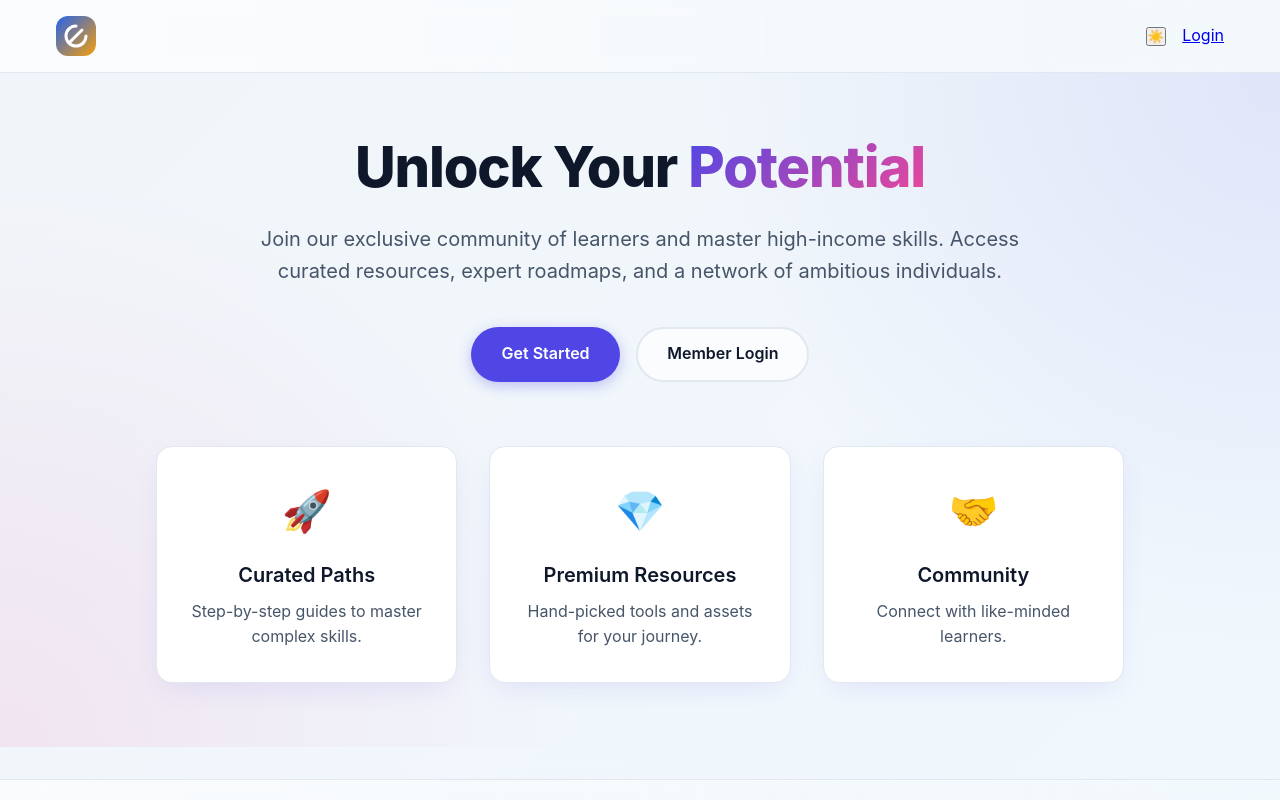
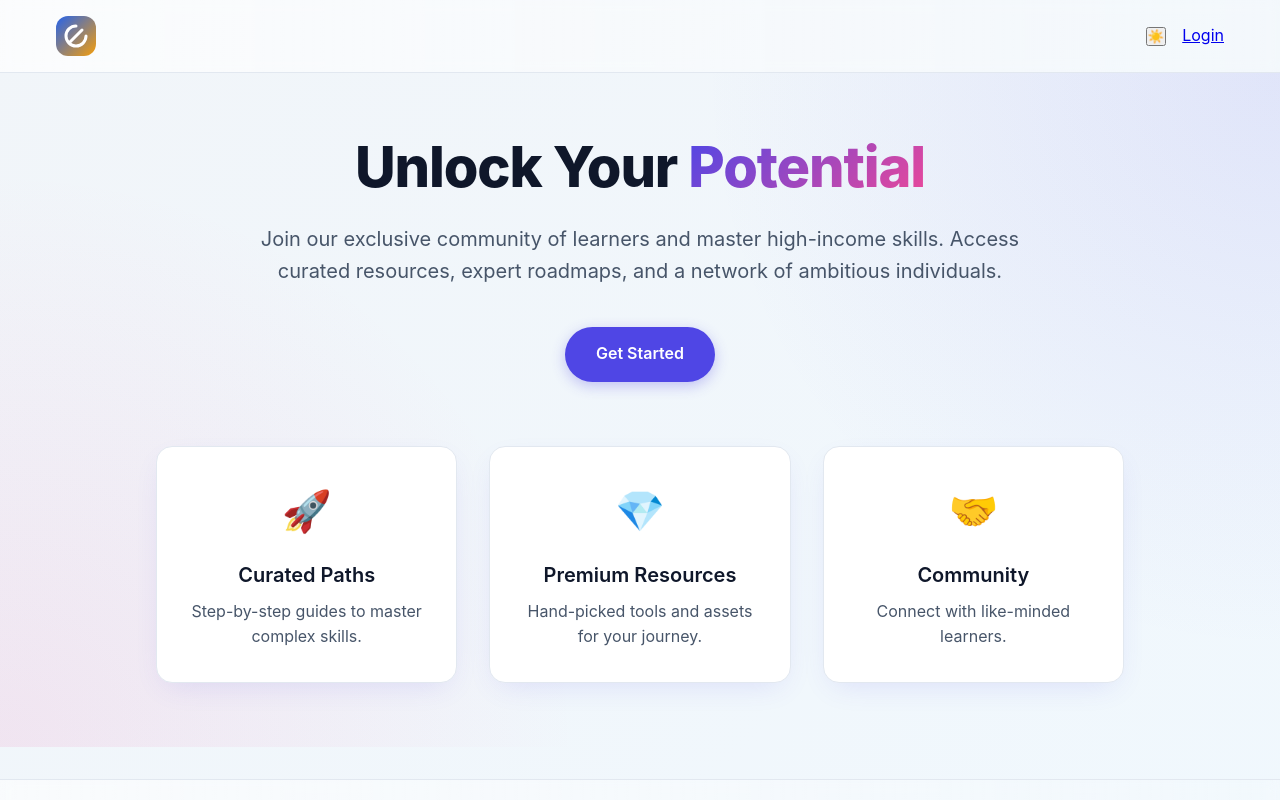
Before and after one commit to Yomite47/skill-directory, a Next.js app: page / in a window 1280 px wide. Shown: the top 800 px of the page. Built offline with nearby package versions, Linux system fonts and the light colour scheme; no server answers.

Commit message:
chore: remove Member Login button from welcome page

```diff
--- a/src/components/WelcomePage.jsx
+++ b/src/components/WelcomePage.jsx
@@ -19,9 +19,6 @@ export default function WelcomePage() {
           <div className="cta-group">
             <Link href="/auth/signup" className="btn btn-primary btn-lg">
               Get Started
-            </Link>
-            <Link href="/auth/login" className="btn btn-secondary btn-lg">
-              Member Login
             </Link>
           </div>
         </div>
```
